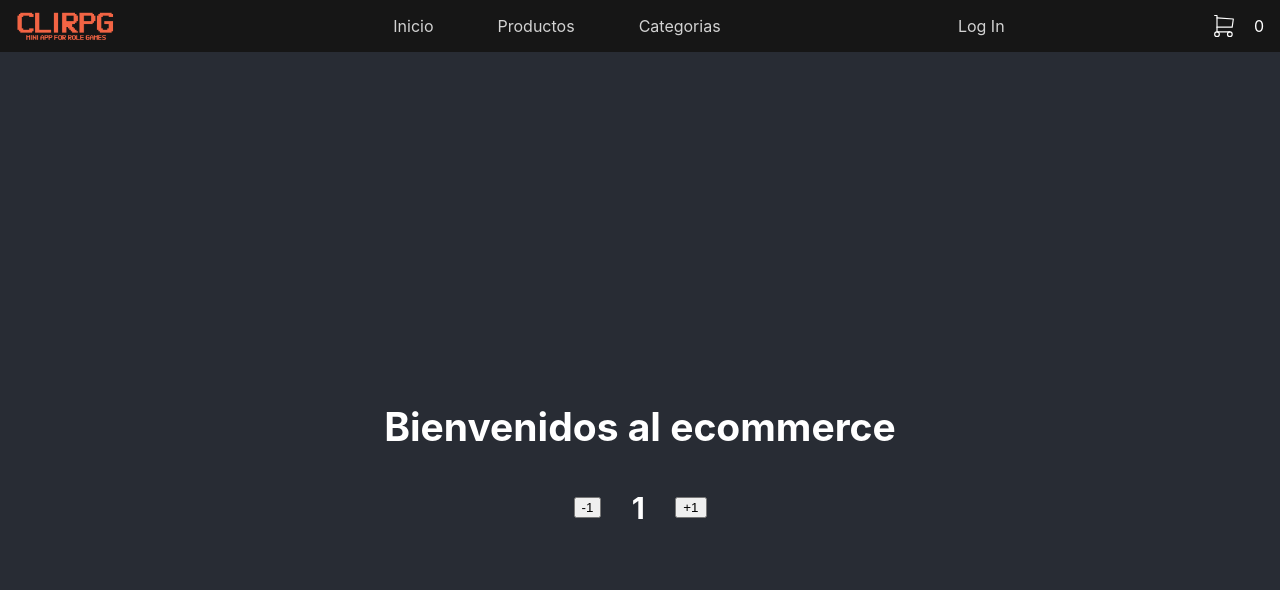
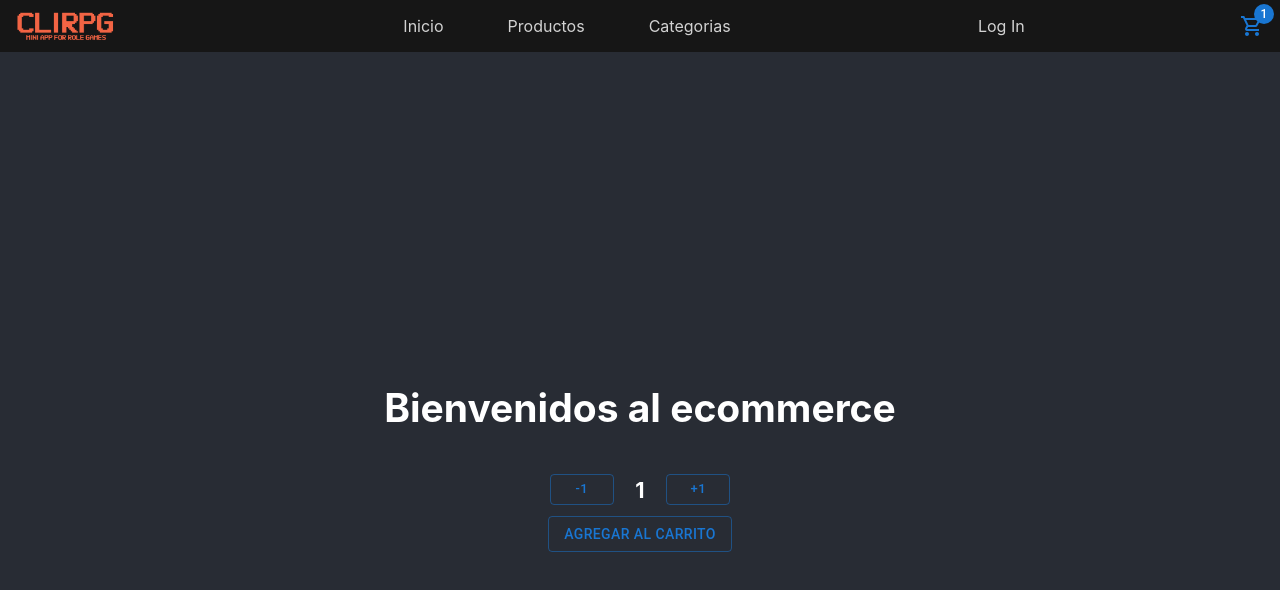
Before and after one commit to dnmartel/ReactJS-Coder, a React (Create React App) app: page / in a window 1280 px wide. Shown: the top 590 px of the page. Built offline with nearby package versions, Linux system fonts and the light colour scheme.

Commit message:
ItemCount MUI

```diff
--- a/package.json
+++ b/package.json
@@ -3,6 +3,10 @@
   "version": "0.1.0",
   "private": true,
   "dependencies": {
+    "@emotion/react": "^11.9.3",
+    "@emotion/styled": "^11.9.3",
+    "@mui/icons-material": "^5.8.4",
+    "@mui/material": "^5.8.7",
     "@testing-library/jest-dom": "^5.16.4",
     "@testing-library/react": "^13.3.0",
     "@testing-library/user-event": "^13.5.0",
--- a/src/App.js
+++ b/src/App.js
@@ -7,7 +7,7 @@ function App() {
 
   return (
     <div className="App">
-      <NavBar />
+      <NavBar itemsCarrito={1}/>
       <main className="App-header">
         <ItemListContainer greeting="Bienvenidos al ecommerce" />
       </main>
--- a/src/components/CartWidget/CartWidget.jsx
+++ b/src/components/CartWidget/CartWidget.jsx
@@ -1,40 +1,13 @@
-let styles =
-{
-    svg: {
-        width: "1.75em",
-        height: "1.75em",
-        margin: 0,
-        marginRight: "1em"
-    },
-    itemsCarrito: {
-        margin: 0,
-        padding: 0,
-        color: "#ffffff"
-    },
-    cart: {
-        display: "flex",
-        flexFlow: "row",
-        justifyContent: "center",
-        alignItems: "center",
-    }
-}
+import Badge from '@mui/material/Badge';
+import ShoppingCartOutlinedIcon from '@mui/icons-material/ShoppingCartOutlined';
 
-let itemsCarrito = 0;
-
-const CartWidget = () => {
+const CartWidget = ({itemsCarrito}) => {
     return (
-        <div style={styles.cart}>
-            <svg style={styles.svg} className="icon icon-tabler icon-tabler-shopping-cart" viewBox="0 0 24 24" stroke-width="1" stroke="#ffffff" fill="none" stroke-linecap="round" stroke-linejoin="round">
-                <path stroke="none" d="M0 0h24v24H0z" fill="none" />
-                <circle cx="6" cy="19" r="2" />
-                <circle cx="17" cy="19" r="2" />
-                <path d="M17 17h-11v-14h-2" />
-                <path d="M6 5l14 1l-1 7h-13" />
-            </svg>
-            <p style={styles.itemsCarrito}>
-                {itemsCarrito}
-            </p>
-        </div>
+        <>
+            <Badge badgeContent={itemsCarrito} color="primary">
+                <ShoppingCartOutlinedIcon color="primary" />
+            </Badge>
+        </>
     );
 }
 
--- a/src/components/ItemCount/Display.js
+++ /dev/null
@@ -1,19 +0,0 @@
-import React from 'react';
-
-const style = {
-    h3: {
-        margin: "0 1em"
-    }
-
-}
-
-
-const Display = ({ valor }) => {
-    return (
-        <h3 style={style.h3} >
-            {valor}
-        </h3>
-    );
-}
-
-export default Display;
--- a/src/components/ItemCount/ItemCount.jsx
+++ b/src/components/ItemCount/ItemCount.jsx
@@ -1,5 +1,5 @@
-import Display from "./Display";
 import { useState } from 'react';
+import Button from '@mui/material/Button';
 
 const style = {
     ItemCount: {
@@ -9,22 +9,37 @@ const style = {
         alignItems: "center",
         width: "10em",
         height: "2em"
+    },
+    h3: {
+        margin: "0 1em"
     }
 }
 
 
-const ItemCount = ({ stock, initial }) => {
+const ItemCount = ({ stock, initial, onAdd }) => {
 
     const [contador, setContador] = useState(initial);
+    const arrCarrito = [];
+
+    onAdd = () => {
+        arrCarrito.push(contador);
+        console.log(arrCarrito);
+    }
 
 
     return (
-        <div style={style.ItemCount}>
-            <button onClick={() => { setContador(contador - 1) }}> -1</button>
-            <Display style={style.Display} valor={(stock < contador) ? "No hay más stock" : contador} />
-            <button onClick={() => { (stock < contador) ? setContador(contador + 0) : setContador(contador + 1) }}> +1</button>
-            {(contador < 0) && setContador(0)}
-        </div>
+        <>
+            <div>
+                <div style={style.ItemCount}>
+                    <Button size="small" variant="outlined" onClick={() => { setContador(contador - 1) }}> -1</Button>
+                    <h5 style={style.h3}>{(stock < contador) ? "No hay más stock" : contador}</h5>
+                    <Button size="small" variant="outlined" onClick={() => { (stock < contador) ? setContador(contador + 0) : setContador(contador + 1) }}> +1</Button>
+                    {(contador < 0) && setContador(0)}
+                </div>
+                <Button variant="outlined" onClick={onAdd}>Agregar al carrito</Button>
+
+            </div>
+        </>
     );
 }
 
--- a/src/components/ItemListContainer/ItemListContainer.jsx
+++ b/src/components/ItemListContainer/ItemListContainer.jsx
@@ -5,7 +5,7 @@ const ItemListContainer = ({ greeting }) => {
     return (
         <>
             <h2>{greeting}</h2>
-            <ItemCount stock={10} initial={1} />
+            <ItemCount stock={10} initial={1}/>
         </>
     );
 }
--- a/src/components/NavBar/NavBar.jsx
+++ b/src/components/NavBar/NavBar.jsx
@@ -2,7 +2,7 @@ import './NavBar.css';
 import logo from './clirpg-logo.png'
 import CartWidget from '../CartWidget/CartWidget';
 
-function NavBar() {
+function NavBar({itemsCarrito}) {
     return (
         <>
             <nav className="NavBar">
@@ -13,7 +13,7 @@ function NavBar() {
                     <a href="./index.html"><li>Categorias</li></a>
                 </ul>
                 <a href="./index.html"><p>Log In</p></a>
-                <CartWidget/>
+                <CartWidget itemsCarrito={itemsCarrito}/>
             </nav>
         </>
     );
```
Also changed, not shown: 1 other file (tests, documents, lock files or other folders).
